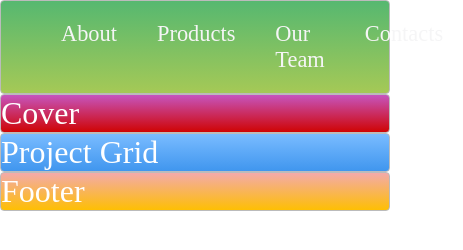
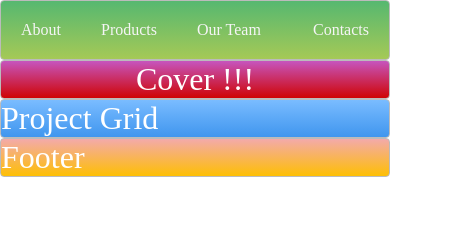
Before and after one commit to Schandroid243/LayoutMaster, a plain HTML site: page index.html in a window 390 px wide. Shown: the whole page, 463 px wide, since content can reach past the window. Drawn offline with Linux system fonts and the light colour scheme.

Commit message:
Working on the cover of the layout

```diff
--- a/index.html
+++ b/index.html
@@ -5,7 +5,6 @@
   <link rel="stylesheet" type="text/css" href="./style.css">
 </head>
 <body>
-  <div class="container">
     <nav class="zone green">
       <ul class="main-nav">
         <li><a href="">About</a></li>
@@ -14,9 +13,8 @@
         <li class="push"><a href="">Contacts</a></li>
       </ul>
     </nav>
-    <div class="zone red">Cover</div>
+    <div class="container zone red">Cover !!!</div>
     <div class="zone blue">Project Grid</div>
     <div class="zone yellow">Footer</div>
-  </div>
 </body>
 </html>
--- a/style.css
+++ b/style.css
@@ -20,12 +20,19 @@ body {
     -o-box-shadow:rgba(0,0,0,0.8) 0px 5px 15px, inset rgba(0,0,0,0.15) 0px -10px 20px;
     box-shadow:rgba(0,0,0,0.8) 0px 5px 15px, inset rgba(0,0,0,0.15) 0px -10px 20px;
 }
-
+/* NAV Style */
 .main-nav {
     display: flex;
     list-style: none;
     font-size: 0.7em;
     margin: 0;
+}
+
+@media only screen and (max-width: 600px) {
+    .main-nav {
+        font-size: 0.5em;
+        padding: 0;
+    }
 }
 
 li {
@@ -39,6 +46,14 @@ a {
 
 .push {
     margin-left: auto;
+}
+
+/* COVER Style */
+
+.container {
+    display: flex;
+    align-items: center;
+    justify-content: center;
 }
 
 /*https://paulund.co.uk/how-to-create-shiny-css-buttons*/
```
